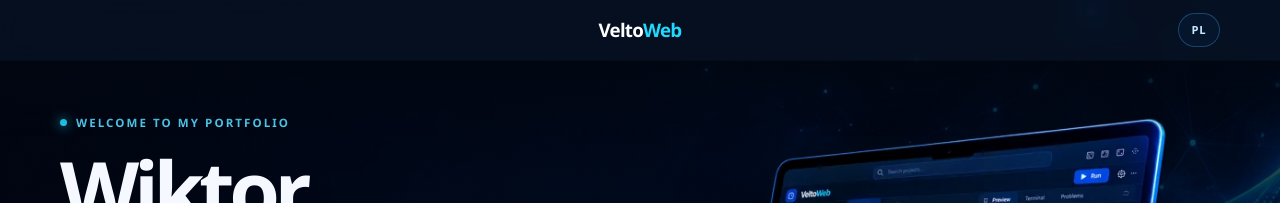
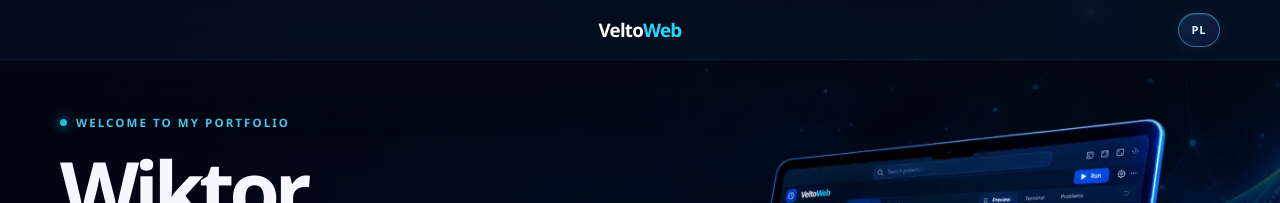
Before and after one commit to wiktor-furmanczyk/wiktor-furmanczyk.github.io, a Jekyll site: the page built from en/index.md, in a window 1280 px wide. Shown: the top 203 px of the page. Built offline with Jekyll 4.4.1, drawn with Linux system fonts in a browser that asks for light colours.

Commit message:
Refine glass header controls

```diff
--- a/assets/css/style.scss
+++ b/assets/css/style.scss
@@ -61,12 +61,13 @@ h3 { margin: 0; font-size: 1.06rem; letter-spacing: -0.025em; }
 .background-vignette { inset: 0 !important; background: linear-gradient(90deg, rgba(0,4,13,.28), transparent 24%, transparent 76%, rgba(0,4,13,.28)), linear-gradient(180deg, rgba(0,4,13,.08), transparent 24%, rgba(0,4,13,.3)); }
 
 /* Keep the header and its top shade in one animated layer. */
-.site-header { position: fixed; z-index: 100; width: 100%; top: 0; padding: 0; background: rgba(7,19,35,.78); border-bottom: 1px solid rgba(59, 159, 230, .28); box-shadow: 0 10px 28px rgba(0,0,0,.16); -webkit-backdrop-filter: blur(12px) saturate(1.12); backdrop-filter: blur(12px) saturate(1.12); pointer-events: none; transform: translate3d(0, 0, 0); transition: transform .22s ease; will-change: transform; }
+.site-header { position: fixed; z-index: 100; width: 100%; top: 0; padding: 0; background: rgba(7,19,35,.62); border-bottom: 1px solid rgba(83, 190, 239, .32); box-shadow: 0 10px 28px rgba(0,0,0,.12), inset 0 -1px rgba(122,223,255,.05); -webkit-backdrop-filter: blur(16px) saturate(1.18); backdrop-filter: blur(16px) saturate(1.18); pointer-events: none; transform: translate3d(0, 0, 0); transition: transform .22s ease; will-change: transform; }
 .site-header::after { position: absolute; z-index: 0; top: 100%; right: 0; left: 0; height: 76px; content: ""; pointer-events: none; background: linear-gradient(to bottom, rgba(1,7,18,.88), rgba(1,7,18,.62) 24%, rgba(1,7,18,.22) 70%, rgba(1,7,18,0)); }
 body.header-hidden .site-header:not(:focus-within) { transform: translate3d(0, -100%, 0); }
 .header-inner { position: relative; display: flex; min-height: var(--header-height); align-items: center; justify-content: center; padding: 0; pointer-events: auto; }
-.language-switch { position: absolute; top: 50%; right: 0; display: inline-grid; min-width: 42px; min-height: 34px; place-items: center; padding: 0 10px; color: #c9e8fb; background: rgba(7,29,57,.5); border: 1px solid rgba(61,165,239,.34); border-radius: 999px; font-size: .7rem; font-weight: 800; letter-spacing: .08em; text-decoration: none; pointer-events: auto; transform: translateY(-50%); transition: color .2s ease, border-color .2s ease, background .2s ease; }
-.language-switch:hover { color: #fff; background: rgba(11,53,91,.8); border-color: rgba(71,212,255,.72); }
+.language-switch { position: absolute; top: 50%; right: 0; display: inline-grid; min-width: 42px; min-height: 34px; place-items: center; padding: 0 10px; color: #d9f7ff; background: linear-gradient(145deg, rgba(31,123,180,.24), rgba(51,31,126,.22)); border: 1px solid rgba(89,207,255,.48); border-radius: 999px; box-shadow: inset 0 1px rgba(255,255,255,.12), 0 0 18px rgba(22,178,255,.09); -webkit-backdrop-filter: blur(10px) saturate(1.2); backdrop-filter: blur(10px) saturate(1.2); font-size: .7rem; font-weight: 800; letter-spacing: .08em; text-decoration: none; pointer-events: auto; transform: translateY(-50%); transition: color .2s ease, border-color .2s ease, background .2s ease, box-shadow .2s ease, transform .2s ease; }
+.language-switch:hover { color: #fff; background: linear-gradient(145deg, rgba(31,146,207,.38), rgba(76,48,163,.34)); border-color: rgba(116,224,255,.86); box-shadow: inset 0 1px rgba(255,255,255,.18), 0 0 24px rgba(22,178,255,.2); transform: translateY(calc(-50% - 1px)); }
+.language-switch:focus-visible { box-shadow: 0 0 0 3px rgba(139,235,255,.2), 0 0 22px rgba(22,178,255,.22); }
 .brand { position: relative; display: inline-flex; min-height: 44px; align-items: center; color: #fff; font-size: 1.17rem; font-weight: 800; letter-spacing: -0.04em; text-decoration: none; transition: color .2s ease, text-shadow .2s ease, transform .2s ease; }
 .brand span { color: var(--cyan); }
 .brand::after { position: absolute; height: 2px; right: 0; bottom: 3px; left: 0; content: ""; background: linear-gradient(90deg, transparent, var(--cyan), transparent); transform: scaleX(0); transform-origin: center; transition: transform .2s ease; }
```
